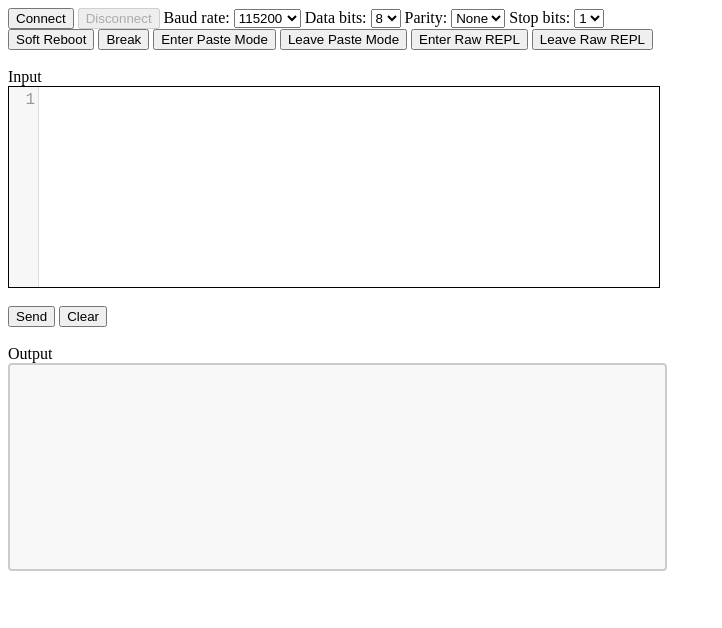
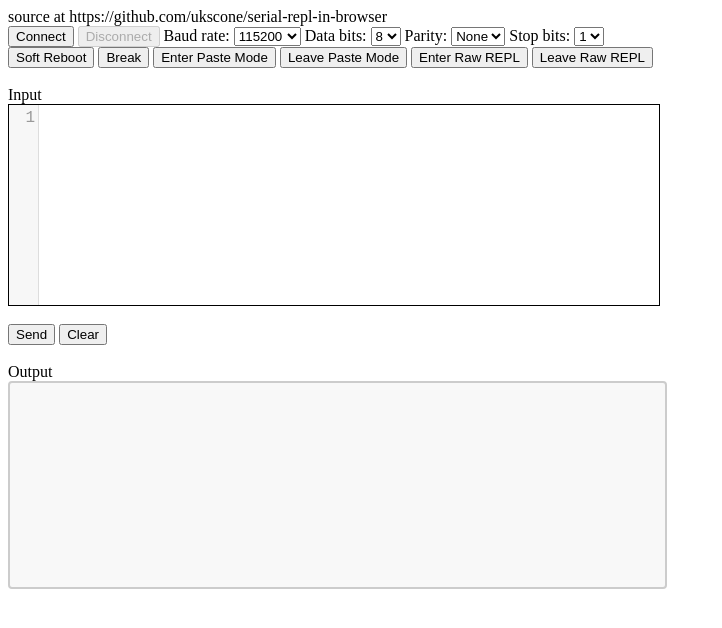
Before and after one commit to ukscone/ukscone.github.io, a plain HTML site: page index.html in a window 1280 px wide. Shown: the whole page, without its empty margins (0-722 px from the left). Drawn offline with Linux system fonts and the light colour scheme.

Commit message:
Update index.html

```diff
--- a/index.html
+++ b/index.html
@@ -50,6 +50,7 @@
 </head>
 
 <body>
+  source at https://github.com/ukscone/serial-repl-in-browser
 
   <div class="container">
     <!--   <label for="ports">Port:</label>
```
